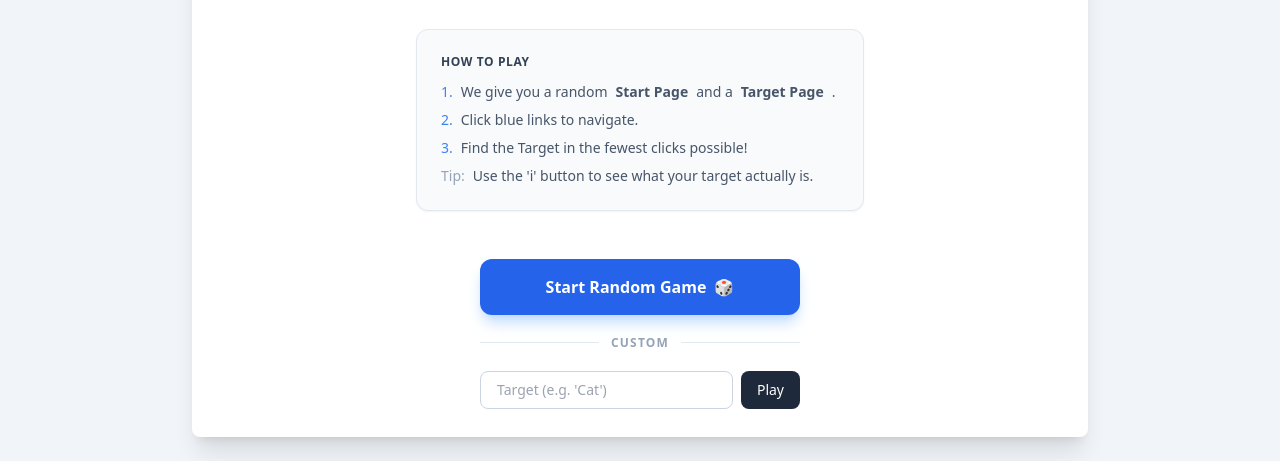
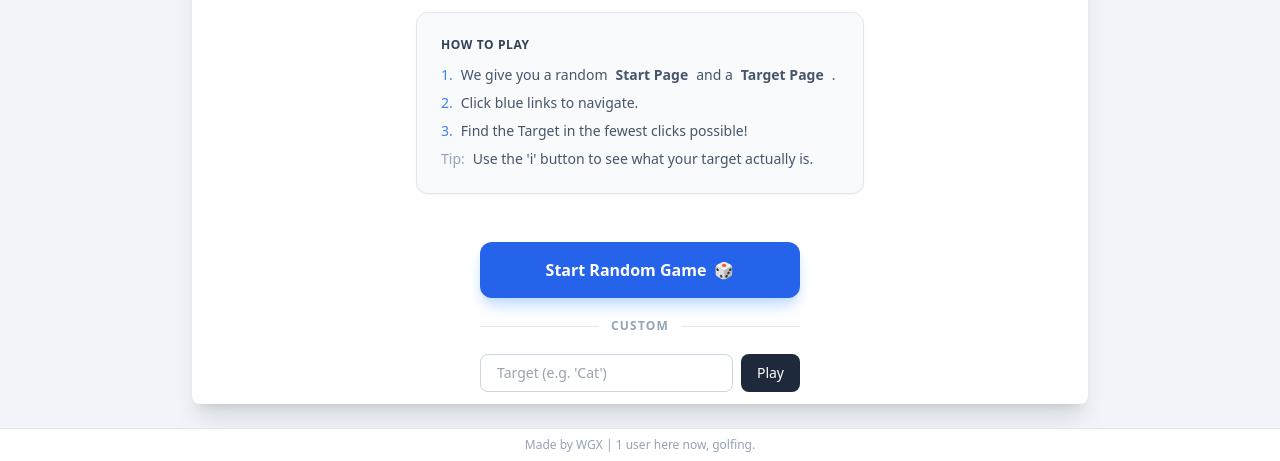
Before and after one commit to wgx/wikipedia-golf, a plain HTML site: page index.html in a window 1280 px wide. Shown: the part 339-800 px from the top of the page. Drawn offline with nearby package versions, Linux system fonts and the light colour scheme.

Commit message:
Update index.html

```diff
--- a/index.html
+++ b/index.html
@@ -149,6 +149,11 @@
 
         </div>
     </main>
+
+        <!-- Footer -->
+    <footer class="bg-white border-t border-slate-200 py-2 text-center text-xs text-slate-400 shrink-0 z-10">
+        Made by <a href="https://willgrant.org">WGX</a> | <span class="herenow">1 user here now</span>, golfing.
+    </footer>
 
     <!-- Hint Modal -->
     <div id="hint-modal" class="fixed inset-0 bg-slate-900/60 z-50 hidden flex items-center justify-center backdrop-blur-sm p-4 animate-fade-in">
@@ -566,5 +571,6 @@
             }
         }
     </script>
+    <script src="https://wgx.github.io/herenow/herenow.min.js" defer></script>
 </body>
 </html>
```
